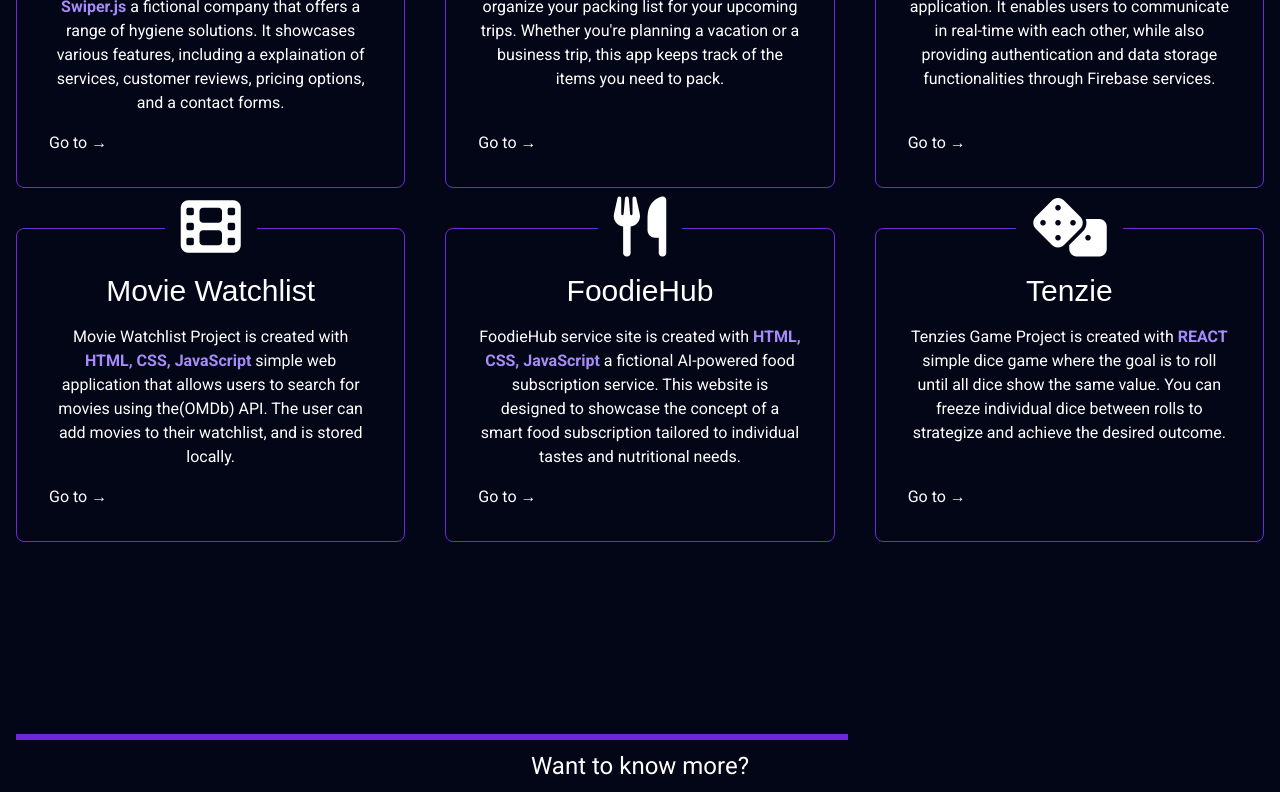
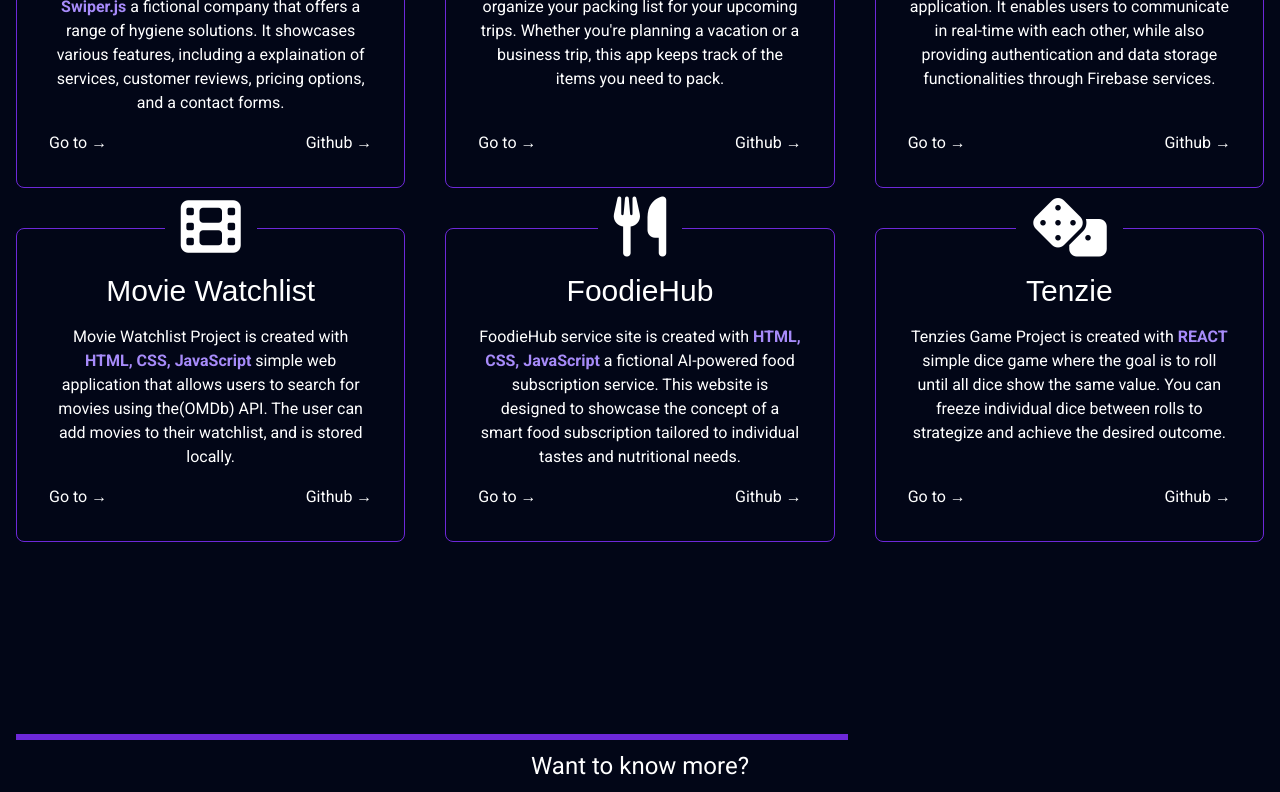
Before and after one commit to evilimas/Portfolio, a SvelteKit app: page / in a window 1280 px wide. Shown: the part 1240-2032 px from the top of the page. Built offline with nearby package versions, Linux system fonts and the light colour scheme.

Commit message:
small update to steps

```diff
--- a/src/components/Step.svelte
+++ b/src/components/Step.svelte
@@ -20,5 +20,9 @@
             class="mt-auto cursor-pointer hover:text-slate-950 duration-200 relative after:absolute after:top-0 after:right-full after:w-full after:h-full after:bg-white after:duration-200 hover:after:translate-x-full after:z-[-1] overflow-hidden">
                 <p class="relative z-4">Go to &rarr;</p>
         </div>
+        <div
+            class="mt-auto cursor-pointer hover:text-slate-950 duration-200 relative after:absolute after:top-0 after:right-full after:w-full after:h-full after:bg-white after:duration-200 hover:after:translate-x-full after:z-[-1] overflow-hidden">
+                <p class="relative z-4">Github &rarr;</p>
+        </div>
     </div>
 </a>
```
